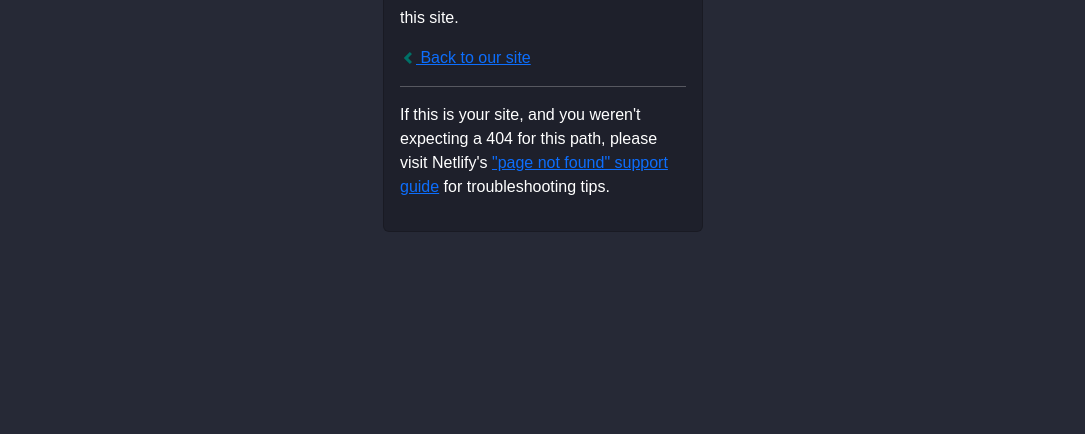
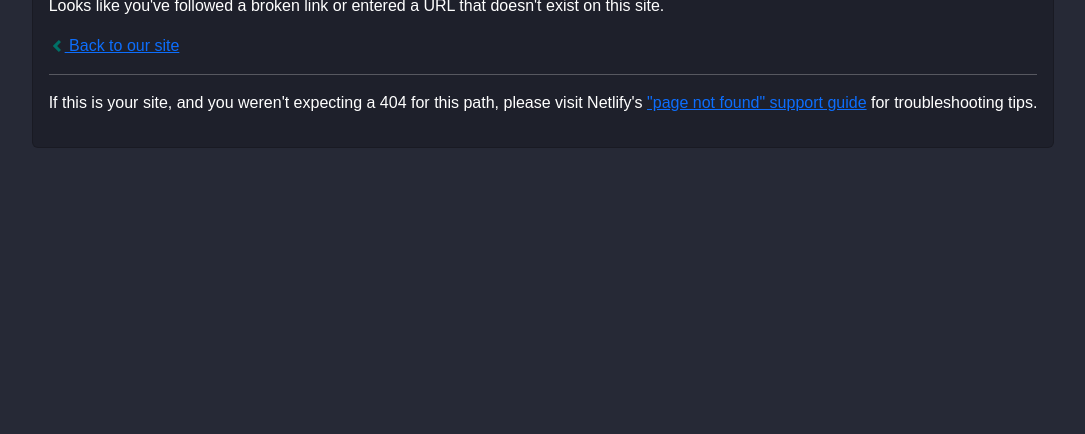
Before and after one commit to Menna-shaheen/Weather, a plain HTML site: page not found.html in a window 1280 px wide. Shown: the part 366-800 px from the top of the page, without its empty margins (97-1182 px from the left). Drawn offline with Linux system fonts and the light colour scheme.

Commit message:
sec commit

```diff
--- a/not found.html
+++ b/not found.html
@@ -12,7 +12,7 @@
 
 <body>
     <div id="main">
-        <div class="card text-white w-25 p-3">
+        <div class="card text-white  p-3">
             <div class="head">
                 <h1>Page Not Found</h1>
             </div>
```
